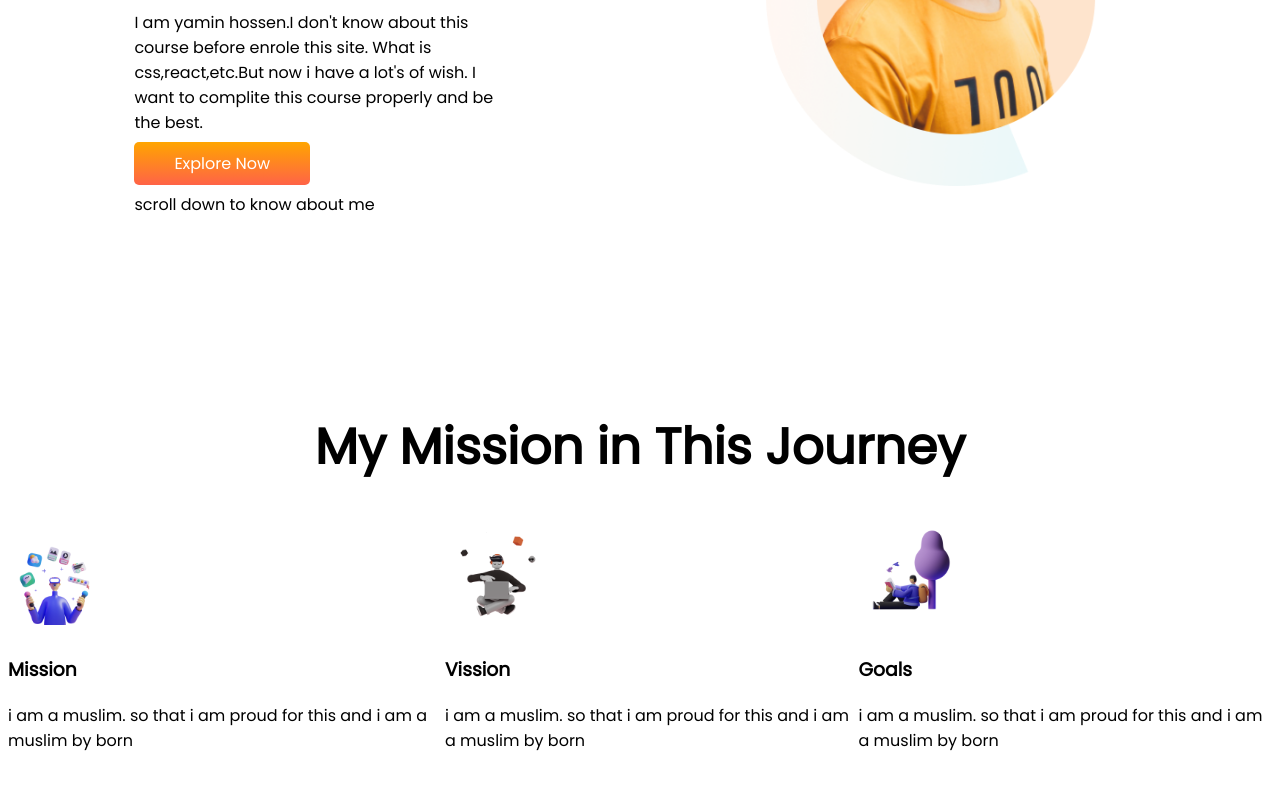
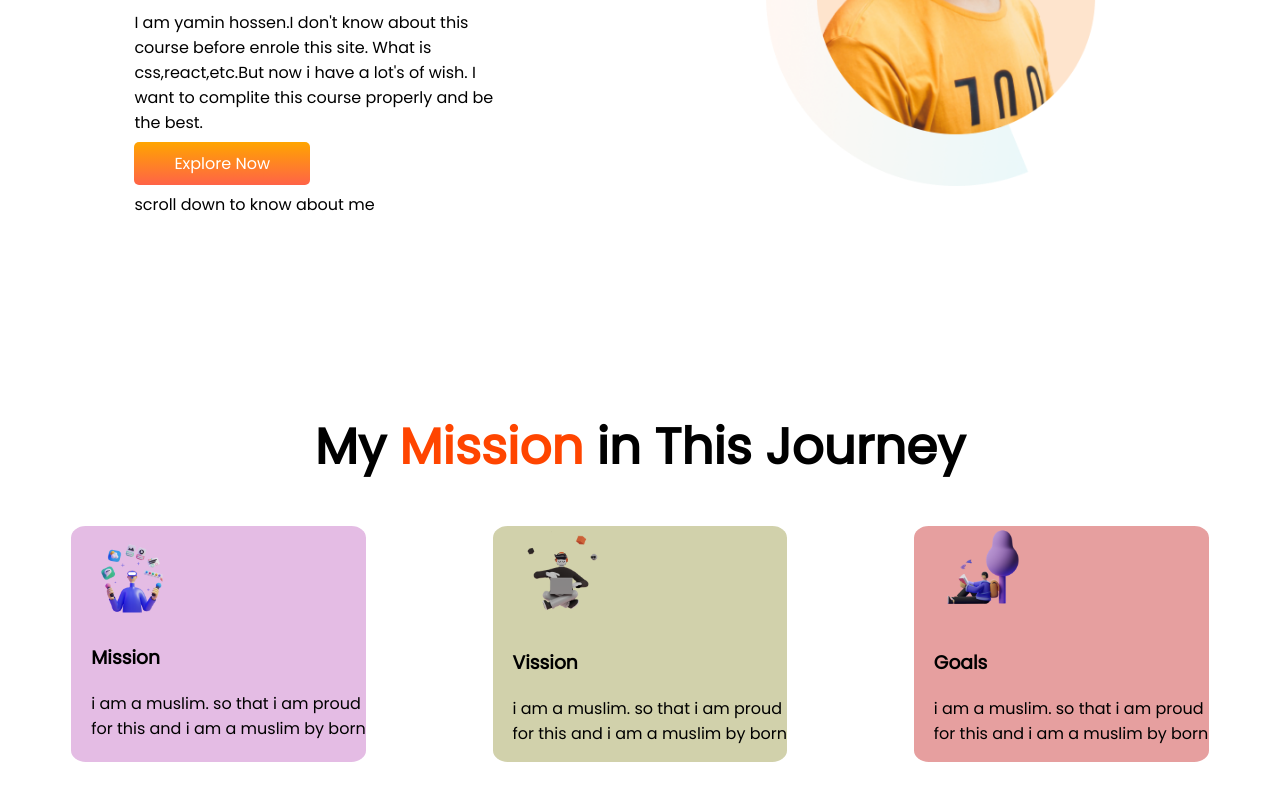
Before and after one commit to yaminhossen/assignment-1, a plain HTML site: page index.html in a window 1280 px wide. Shown: the part 432-1232 px from the top of the page. Drawn offline with Linux system fonts and the light colour scheme.

Commit message:
section2 finished

```diff
--- a/index.html
+++ b/index.html
@@ -29,19 +29,19 @@
         </div>
     </section>
     <section>
-        <h1 class="text-align">My Mission in This Journey</h1>
+        <h1 class="text-align">My <span class="yellow-color">Mission</span> in This Journey</h1>
         <div class="flexible">
-            <div class="images-size">
+            <div id="back-color1" class="images-size">
                 <img src="images/illustrators/illustrator-1.png" alt="">
                 <h3>Mission</h3>
                 <p>i am a muslim. so that i am proud for this and i am a muslim by born</p>
             </div>
-            <div class="images-size">
+            <div id="back-color2" class="images-size">
                 <img src="images/illustrators/illustrator-2.png" alt="">
                 <h3>Vission</h3>
                 <p>i am a muslim. so that i am proud for this and i am a muslim by born</p>
             </div>
-            <div class="images-size">
+            <div id="back-color3" class="images-size">
                 <img src="images/illustrators/illustrator-3.png" alt="">
                 <h3>Goals</h3>
                 <p>i am a muslim. so that i am proud for this and i am a muslim by born</p>
--- a/style.css
+++ b/style.css
@@ -19,7 +19,7 @@ h2{
     width: 100%;
 }
 .yellow-color{
-    color: hotpink;
+    color: orangered;
 }
 .button{
     text-decoration: none;
@@ -32,5 +32,23 @@ h2{
     text-align: center;
 }
 .images-size img{
-    width: 25%;
+    width: 35%;
 }
+.images-size{
+    box-shadow: white;
+    width: 40%;
+    margin-left: 5%;
+    margin-right: 5%;
+    padding-left: 20px;
+    background-color: rgb(241, 181, 241);
+    border-radius: 5%;
+}
+#back-color1{
+    background-color: rgb(228, 188, 228);
+}
+#back-color2{
+    background-color: rgb(209, 209, 171);
+}
+#back-color3{
+    background-color: rgb(230, 159, 159);
+}
```
